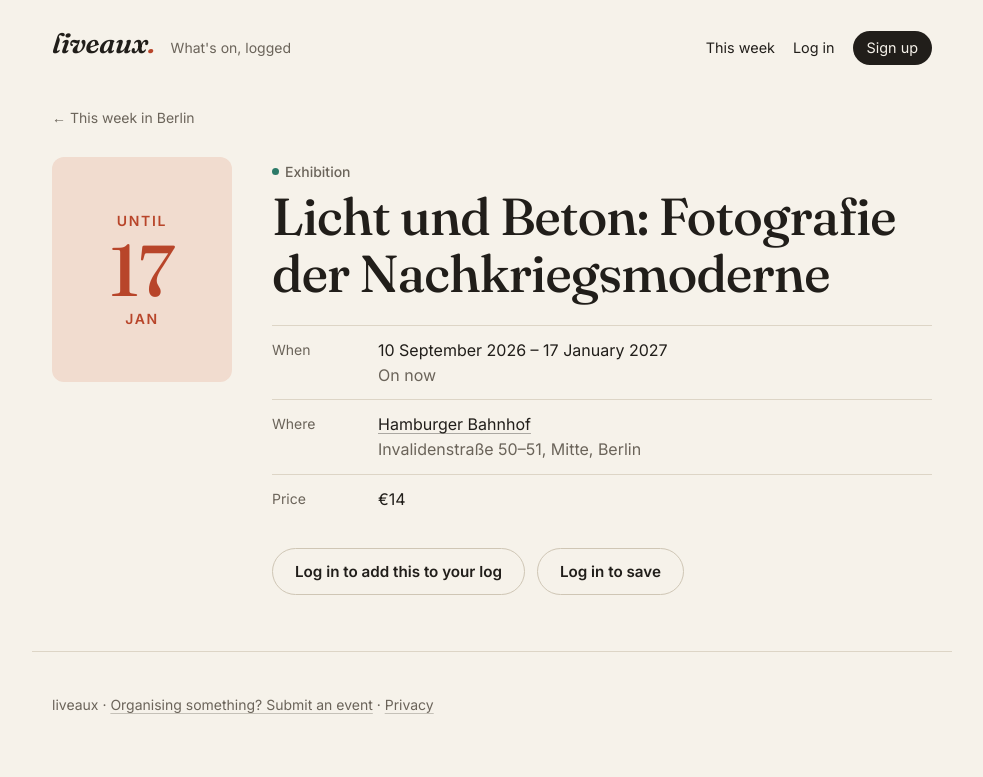
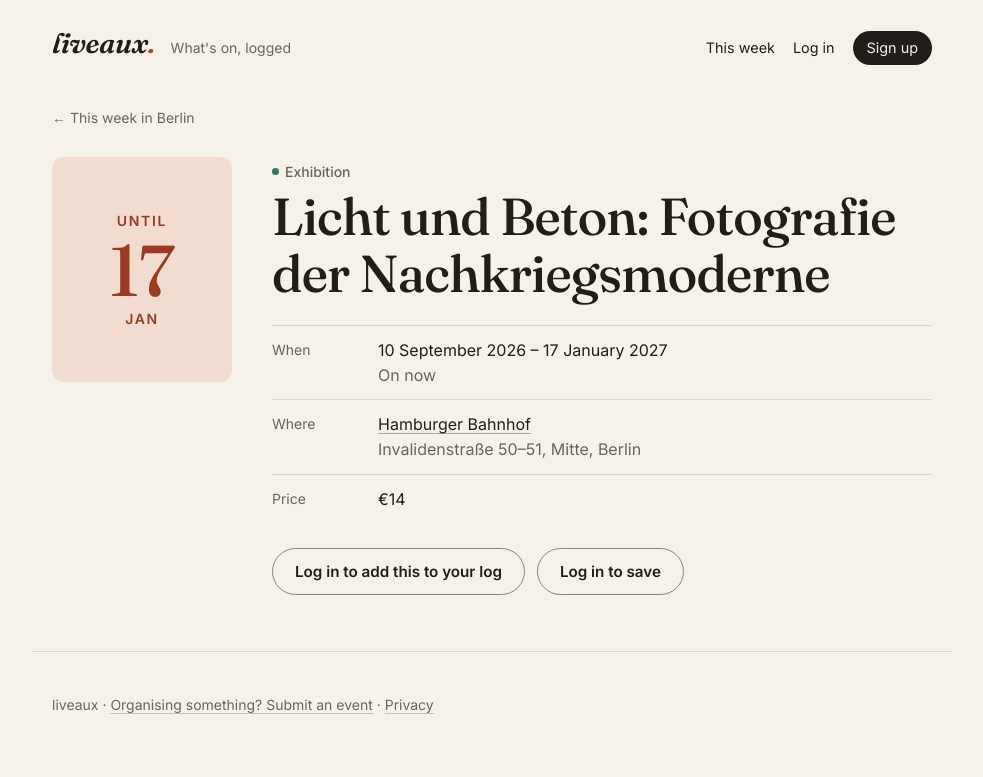
Before and after one commit to pieterrgrt/liveaux, a Django app: page /events/21/ in a window 1280 px wide. Shown: the top 777 px of the page, without its empty margins (148-1131 px from the left). Run offline with Django 5.2, Linux system fonts and the light colour scheme; data comes from the database, SQL or seed files in the repository; data that the repository does not hold is empty.

Commit message:
Raise contrast of the date card, comedy dot and field borders
- Date card text uses a deeper terracotta (5.3:1 on its tint)
- Comedy category dot darkened to 3.7:1 on the page
- Input and ghost-button borders at least 3.3:1 in both themes

Co-Authored-By: Claude Opus 5.5 <noreply@anthropic.com>
Claude-Session: https://claude.ai/code/session_01SGkFwmyNB737aruHfJKfZA

```diff
--- a/events/static/events/style.css
+++ b/events/static/events/style.css
@@ -69,8 +69,9 @@
   --accent: #b8452a;
   --accent-ink: #fffdf8;
   --accent-soft: #f1dccf;
+  --accent-deep: #9a3a22;
   --danger: #a8281e;
-  --field-border: #cfc6b5;
+  --field-border: #8f8574;
 
   /* One colour per kind of event, used as a small dot. Unknown categories get --cat-default. */
   --cat-default: #8a8276;
@@ -80,7 +81,7 @@
   --cat-film: #2f5d9e;
   --cat-theatre: #9c3064;
   --cat-dance: #c07a14;
-  --cat-comedy: #b39200;
+  --cat-comedy: #937a00;
   --cat-talk: #5c6b36;
   --cat-festival: #d0602e;
   --cat-family: #2b8aa6;
@@ -102,8 +103,9 @@
     --accent: #ec8a66;
     --accent-ink: #1b1411;
     --accent-soft: #3b271f;
+    --accent-deep: #ec8a66;
     --danger: #f08a80;
-    --field-border: #4a453e;
+    --field-border: #756d62;
     --cat-default: #a59d90;
     --cat-music: #ec8a66;
     --cat-club: #a98be0;
@@ -506,7 +508,7 @@ a.tag:hover {
   aspect-ratio: 4 / 5;
   border-radius: var(--radius);
   background: var(--accent-soft);
-  color: var(--accent);
+  color: var(--accent-deep);
   font-family: var(--display);
   line-height: 1;
 }
```
